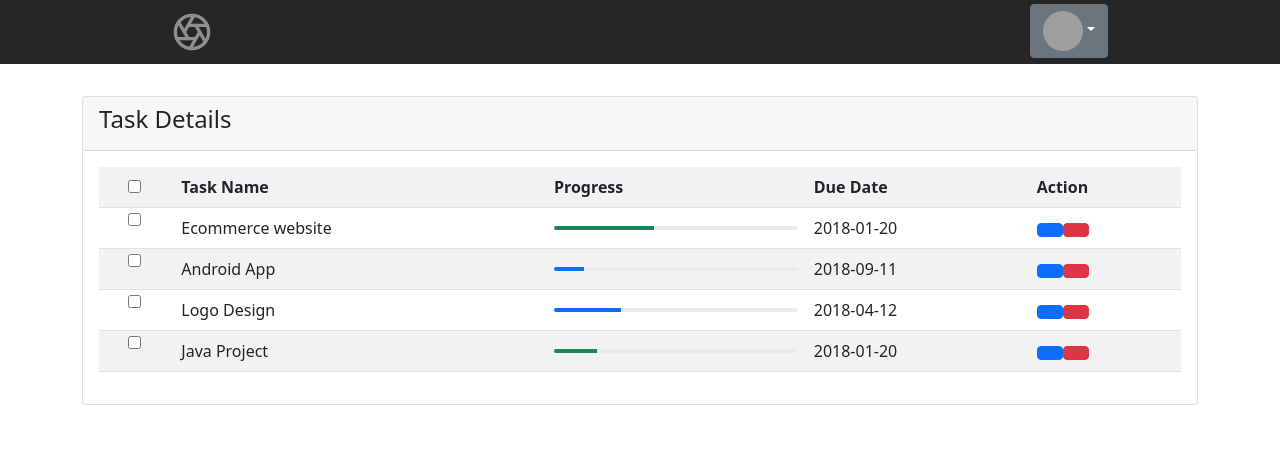
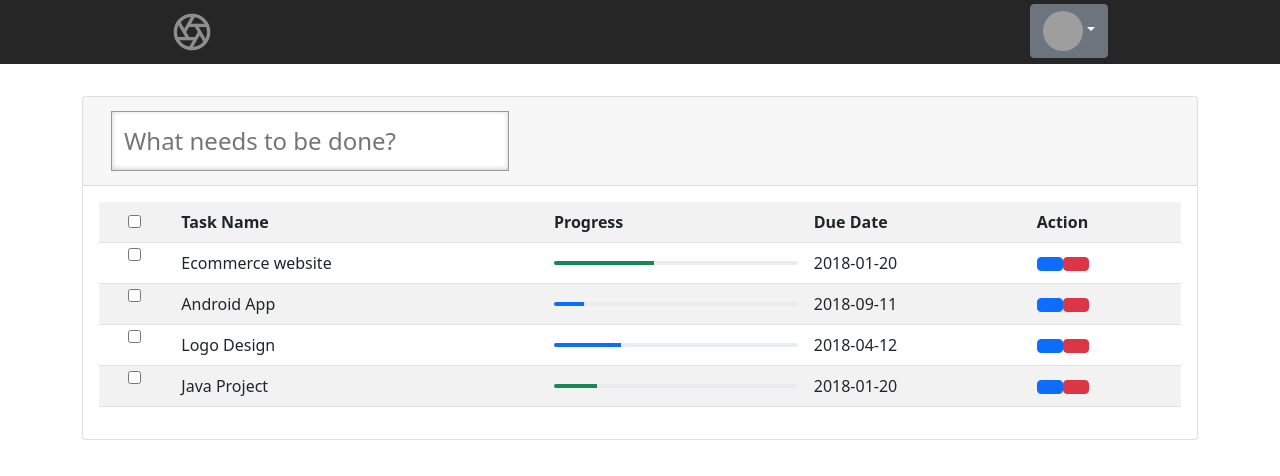
Before and after one commit to tarohida/php-todo-app-frontend, a Vue app: page / in a window 1280 px wide. Shown: the top 476 px of the page. Built offline with nearby package versions, Linux system fonts and the light colour scheme; grey boxes are pictures that could not be loaded; some icons are missing.

Commit message:
feature/esa354 入力ボックスをつけた

```diff
--- a/src/components/TodoList.vue
+++ b/src/components/TodoList.vue
@@ -1,10 +1,35 @@
+<style scoped>
+.create-task-input-box {
+  position: relative;
+  margin: 6px 12px 6px 12px;
+  width: 100%;
+  font-size: 24px;
+  font-family: inherit;
+  font-weight: inherit;
+  line-height: 1.4em;
+  color: inherit;
+  padding: 12px;
+  border: 1px solid #999;
+  box-shadow: inset 0 -1px 5px 0 rgba(0, 0, 0, 0.2);
+  box-sizing: border-box;
+  -webkit-font-smoothing: antialiased;
+  -moz-osx-font-smoothing: grayscale;
+}
+</style>
+
 <template>
   <link rel="stylesheet" href="https://cdnjs.cloudflare.com/ajax/libs/font-awesome/5.12.1/css/all.min.css" integrity="sha256-mmgLkCYLUQbXn0B1SRqzHar6dCnv9oZFPEC1g1cwlkk=" crossorigin="anonymous" />
   <div class="container">
     <div class="col-md-12 col-12 col-sm-12">
       <div class="card">
         <div class="card-header">
-          <h4>Task Details</h4>
+          <label>
+            <input type="text"
+                   class="custom-control-input create-task-input-box"
+                   id="create-task-input-box"
+                   placeholder="What needs to be done?"
+            >
+          </label>
         </div>
         <div class="card-body">
           <div class="table-responsive">
```
